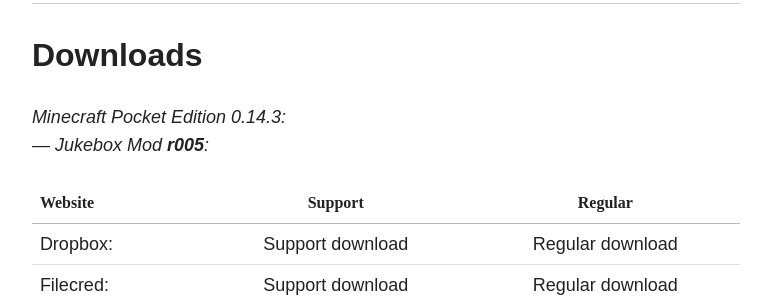
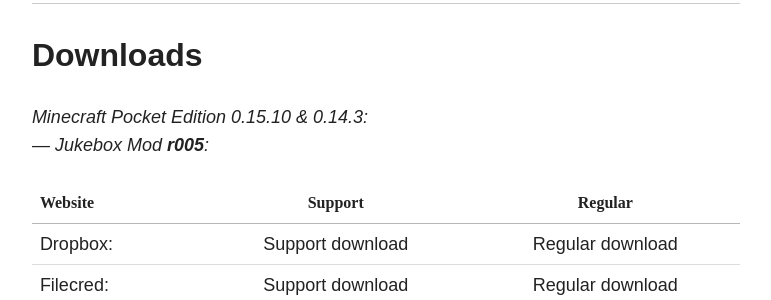
Before and after one commit to Desno365/Desno365.github.io, a Jekyll site: the page built from minecraft/jukebox-mod/index.md, in a window 1280 px wide and 900 px high, scrolled down 1596 px. Shown: the part 153-453 px from the top of the window, without its empty margins (254-1025 px from the left). Built offline with Jekyll 4.4.1, drawn with Linux system fonts in a browser that asks for light colours; nearby versions of some CDN libraries; comment, search, counter and statistics services are not loaded.

Commit message:
MCPE 0.15.10 compatibility (beta of BL required)

```diff
--- a/minecraft/jukebox-mod/full-changelog/changelog.html
+++ b/minecraft/jukebox-mod/full-changelog/changelog.html
@@ -1,4 +1,5 @@
 <i>Jukebox Mod r005</i><br>
+- Support for Minecraft PE 0.15.x (works only with the latest beta of BlockLauncher! Get it from <a href="http://zhuoweizhang.net/MCPELauncher/MCPELauncherApp-release-beta.apk">here</a>)<br>
 - NEW: easier installation!<br><br>
 
 <i>Jukebox Mod r004</i><br>
--- a/minecraft/jukebox-mod/index.md
+++ b/minecraft/jukebox-mod/index.md
@@ -45,7 +45,7 @@
 
 ## Downloads
 
-<i>Minecraft Pocket Edition 0.14.3:</i><br>
+<i>Minecraft Pocket Edition 0.15.10 & 0.14.3:</i><br>
 <i> --- Jukebox Mod <b>r005</b>:</i>
 
 | Website | Support | Regular |
--- a/minecraft/portal2-mod/full-changelog/changelog.html
+++ b/minecraft/portal2-mod/full-changelog/changelog.html
@@ -1,4 +1,5 @@
 <i>Portal 2 Mod r014</i><br>
+- Support for Minecraft PE 0.15.x (works only with the latest beta of BlockLauncher! Get it from <a href="http://zhuoweizhang.net/MCPELauncher/MCPELauncherApp-release-beta.apk">here</a>)<br>
 - NEW: easier installation, with just one .modpkg file. Manual sounds installation is no longer necessary!<br>
 - UPDATE: blocks of the mod moved in the decorative blocks tab in the creative inventory<br>
 - UPDATE: Long Fall Boots added in the creative inventory<br>
```
Also changed, not shown: minecraft/portal2-mod/index.md (+1 -1 lines).
